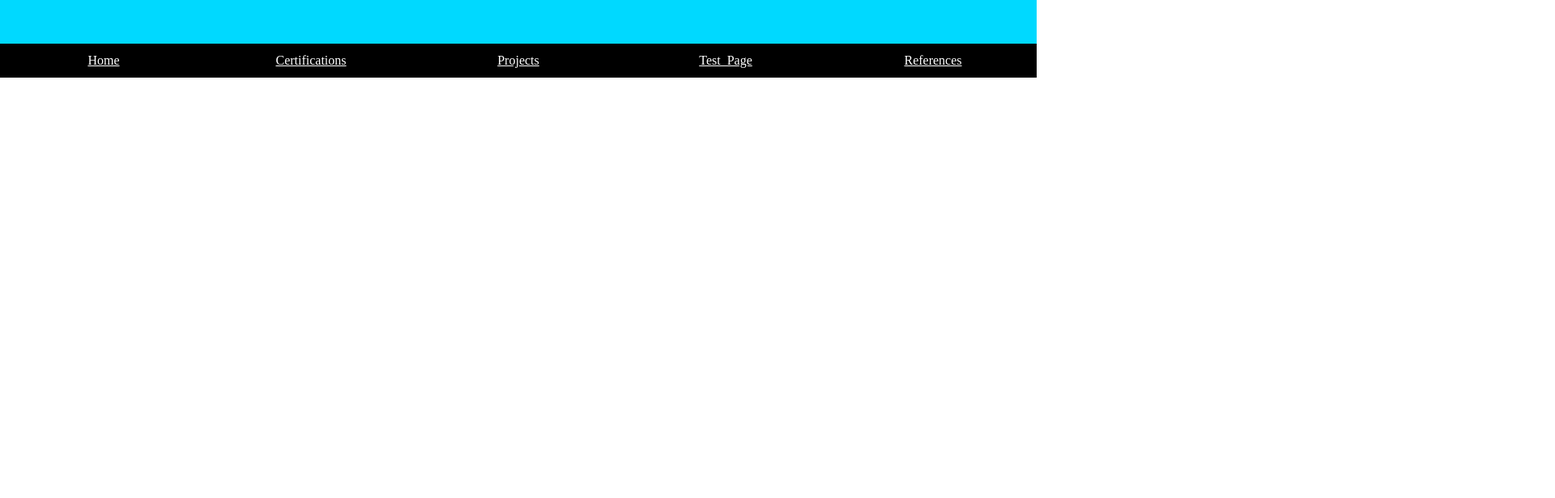
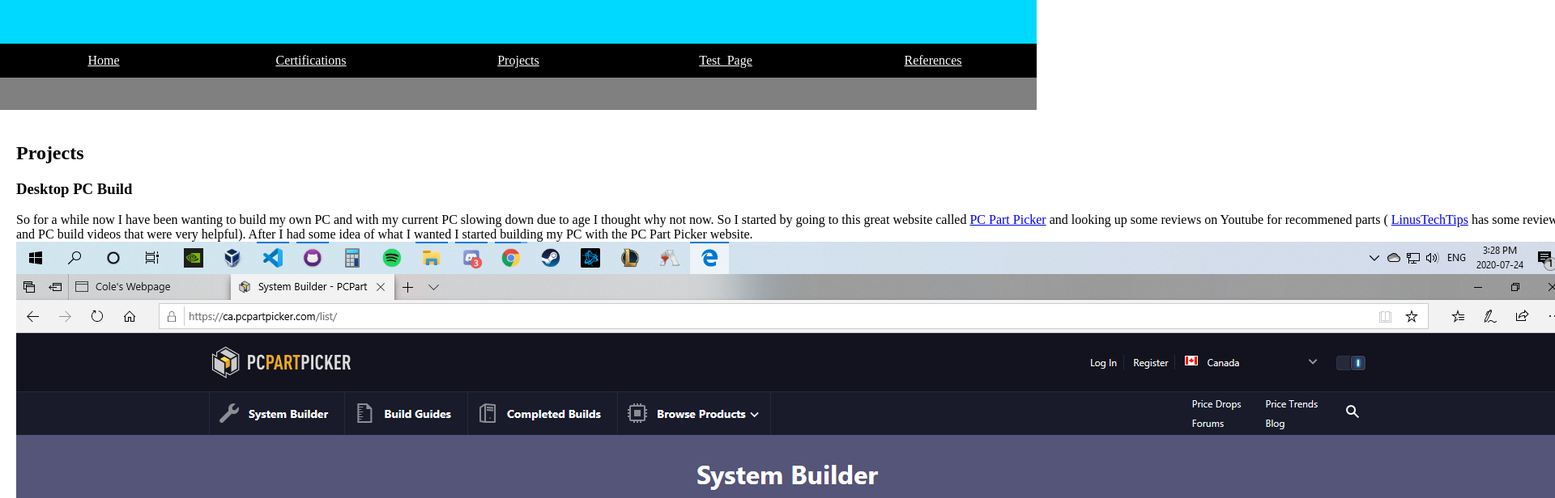
Before and after one commit to Cole-Miller-IT/cole-miller-it.github.io, a plain HTML site: page projects.html in a window 1280 px wide. Shown: the part 220-836 px from the top of the page at 81% size, 1920 px wide, since content can reach past the window. Before the commit the page ends 800 px from the top, so only its background shows below. Drawn offline with Linux system fonts and the light colour scheme.

Commit message:
Changed projects.html

```diff
--- a/projects.html
+++ b/projects.html
@@ -7,7 +7,7 @@
         <link rel="stylesheet" href="stylesheet.css">
     </head>
     <body>
-        <!--Header-->
+		<!--Header-->
 		<div class="header">
 			<h1>A wild header appeared</h1>
 			<p>A paragraph inside of a header class.</p>
@@ -22,5 +22,90 @@
 			<a href="references.html" class="nav-bar-item">References</a>
 			<!--<input type="text" id="" placeholder="search">-->
 		</nav>
+
+		<!--Container-->
+		<div class="container">
+			<!--Left side-->
+			<div class="side"></div>
+			<!--Middle-->
+			<div class="middle">
+				<h2>Projects</h2>
+				<h3>Desktop PC Build</h3>
+				<p>
+					So for a while now I have been wanting to build my own PC
+					and with my current PC slowing down due to age I thought
+					why not now. So I started by going to this great website
+					called <a href="https://ca.pcpartpicker.com/">PC Part Picker</a>
+					and looking up some reviews on Youtube for recommened parts (
+					<a href="https://www.youtube.com/user/LinusTechTips">LinusTechTips</a> has
+					some reviews and PC build videos that were very helpful). After I had
+					some idea of what I wanted I started building my PC with the PC Part Picker
+					website. <img src="Images/Projects/PCBuild/PCPartPicker.png" alt="System Builder">
+					Here you can pick all the components of the PC, see prices, check compatability,
+					and provides a link if you would like to share the build. After choosing all my
+					componets I ordered them and waited for them to arrive.
+
+					Actually building the PC was both very fun and terrifying as I had never done this
+					before.  I was cautious and scaried that I would break one of the componets, but
+					everything turned out fine. So first thing I did was put on my anti-static wristband
+					to make sure that I did not damage any of the components and clean off my table.
+					Then I took out my motherboard and started to get to work. First thing I did was install
+					the RAM, I used a pair of 8GB DDR4 RAM modules from Corsair. I consulted the documentation
+					on what slots to populate on the mother board first, in my case it was the 2nd and 4th slot.
+
+					Next I installed the CPU. PCPartPicker will tell you if the CPU and motherboard are compatible
+					but if you don't know there are 2 different types of CPU design. AMD that has the pins on the
+					actuall CPU and Intel that has the pins on the motherboard. Just make sure to check that the
+					motherboard works with your CPU. The CPU is installed by first pulling up the tension arm near
+					the CPU socket. Next I put the CPU into the socket, there should be no force involved. Next once
+					placed correctly pull down the tension arm to the previous position. The CPU should now be firmly in
+					place.
+
+					After that I installed my storage device, I used Intel's 660p series 1TB m.2 ssd. I could
+					not get over the fact that drive was so small. Anyway the way that the drive attaches uses
+					it's own m.2 slot and some drives are longer than others. Luckily I did not have to change
+					position of the pin, I just had to screw down the drive.
+
+					Next was to attach the CPU cooler, I went with the stock CPU cooler provided by AMD as the one
+					I ordered was incompatible with my motherboard (something to use for my next build I guess)
+					First, apply some thermal compound to top of the CPU (should be about the size of a grain of rice)
+					then I put the cooler on top and attached the clips that hold the heatsink and fan in place. Final thing
+					was to plug in the fan pins to the motherboard, somewhere near the CPU socket on the motherboard
+					should be a 4 pin (male) header, this may be labled "CPU_FAN" or something similar. If I was
+					confused I would just check the documentation that came with the motherboard.
+
+					Next was attaching the motherboard to the case.
+				</p>
+			<!--Right side-->
+			<div class="side"></div>
+		</div>
+
+		<!--Footer-->
+		<div class="footer">
+			<!--change to my LInkedIn later-->
+			<a href="https://ca.linkedin.com/" title="LinkedIn">LinkedIn</a>
+		</div>
+
+		<!--Sticky navbar-->
+		<script>
+			//When the user scrolls the page execute myFunction
+			window.onscroll = function() {myFunction()};
+
+			var collection = document.getElementsByClassName("nav-bar-blue"); //Gets the HTML collection of the navbar
+			var navbar = collection[0];	//
+			var sticky = navbar.offsetTop;	//Get the numeric value of how far the navbar is offset from the top of the page
+
+			//The function adds/removes the sticky class to the navbar
+			function myFunction() {
+				if (window.pageYOffset >= sticky) {
+					navbar.classList.add("sticky");
+				} else {
+					navbar.classList.remove("sticky");
+				}
+			}
+			/*console.log(collection);
+			console.log(navbar);
+			console.log(sticky);*/
+		</script>
     </body>
 </html>
```
Also changed, not shown: index.html (+1 -1 lines), stylesheet_examples.css (deleted, +0 -24 lines), Images/Projects/PCBuild/PCPartPicker.png (added), Images/image1.png (renamed from image1.png), Images/image2.jpg (renamed from image2.jpg), Images/image3.jpg (renamed from image3.jpg).
